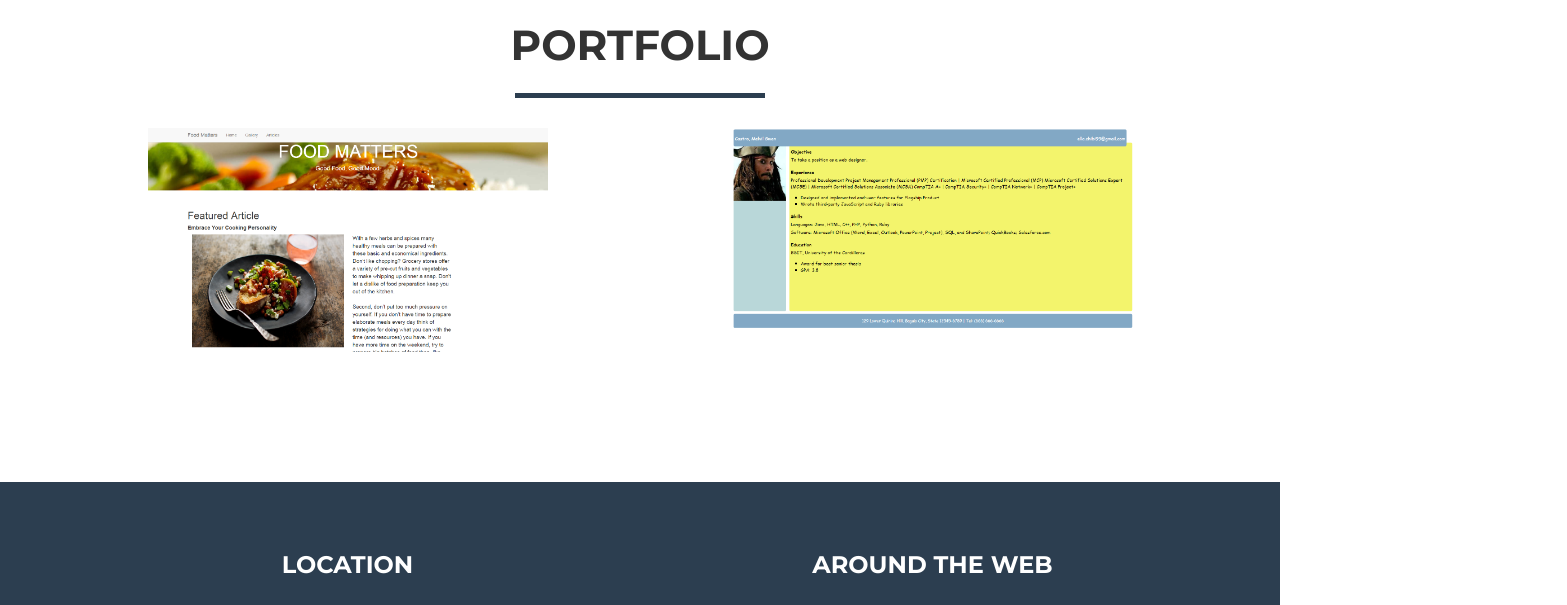
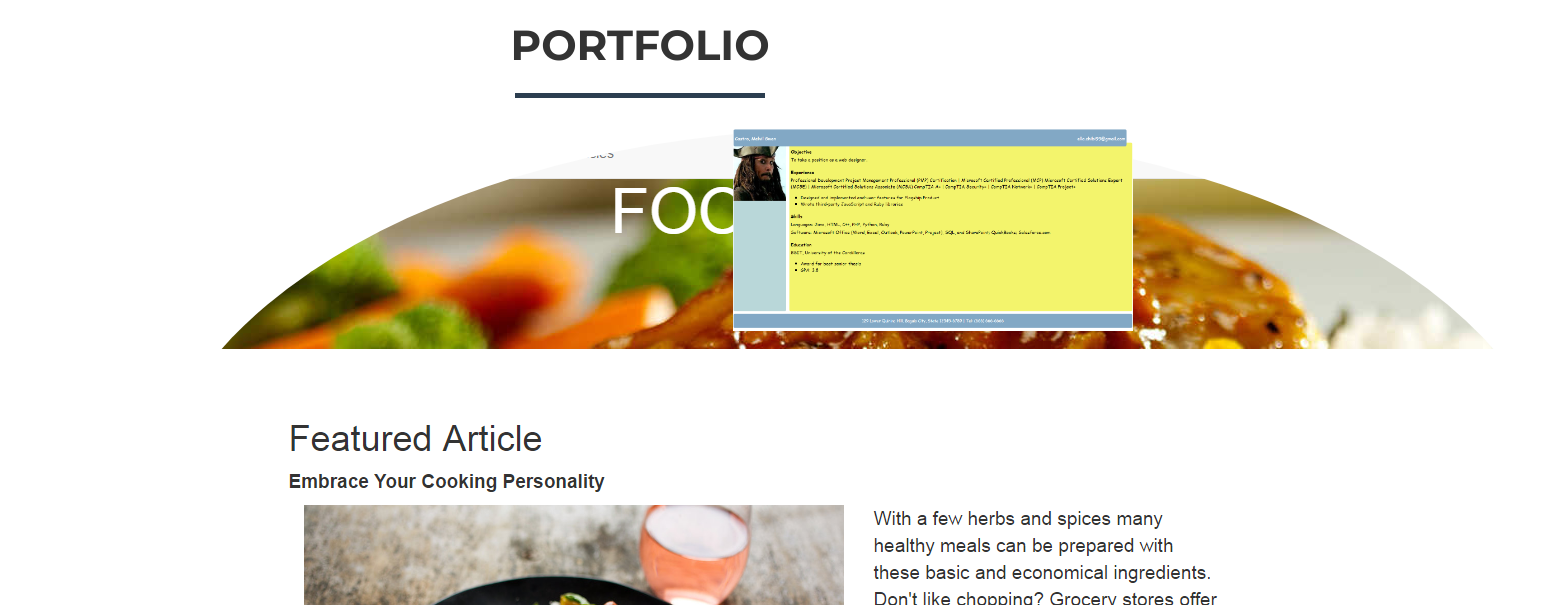
Before and after one commit to gwencastro/gwencastro.github.io, a website: page index.html in a window 1280 px wide. Shown: the part 1000-1605 px from the top of the page, 1567 px wide, since content can reach past the window. Drawn offline with nearby package versions, Linux system fonts and the light colour scheme.

Commit message:
Update index.html

```diff
--- a/index.html
+++ b/index.html
@@ -96,7 +96,7 @@
                                 <i class="fa fa-search-plus fa-3x"></i>
                             </div>
                         </div>
-                        <img src="lol.png" class="img-responsive" alt="">
+                        <img src="lol.png" class="img-circle" class="img-responsive" alt="">
                     </a>
                 </div>
                 <div class="col-sm-6 portfolio-item">
```
